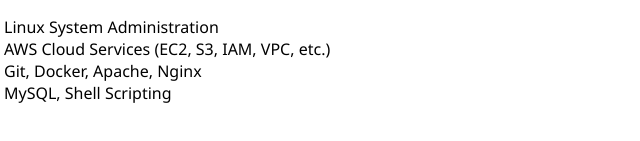
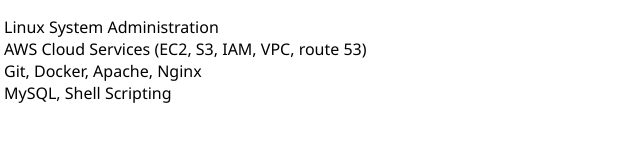
Before and after one commit to vaibhavlahare/vaibhav-portfolio, a plain HTML site: page index.html in a window 1280 px wide. Shown: the part 943-1084 px from the top of the page, 346-986 px from the left. Drawn offline with Linux system fonts and the light colour scheme.

Commit message:
new file

```diff
--- a/index.html
+++ b/index.html
@@ -41,7 +41,7 @@
     <h2>Skills</h2>
     <ul>
       <li>Linux System Administration</li>
-      <li>AWS Cloud Services (EC2, S3, IAM, VPC, etc.)</li>
+      <li>AWS Cloud Services (EC2, S3, IAM, VPC, route 53)</li>
       <li>Git, Docker, Apache, Nginx</li>
       <li>MySQL, Shell Scripting</li>
     </ul>
```
